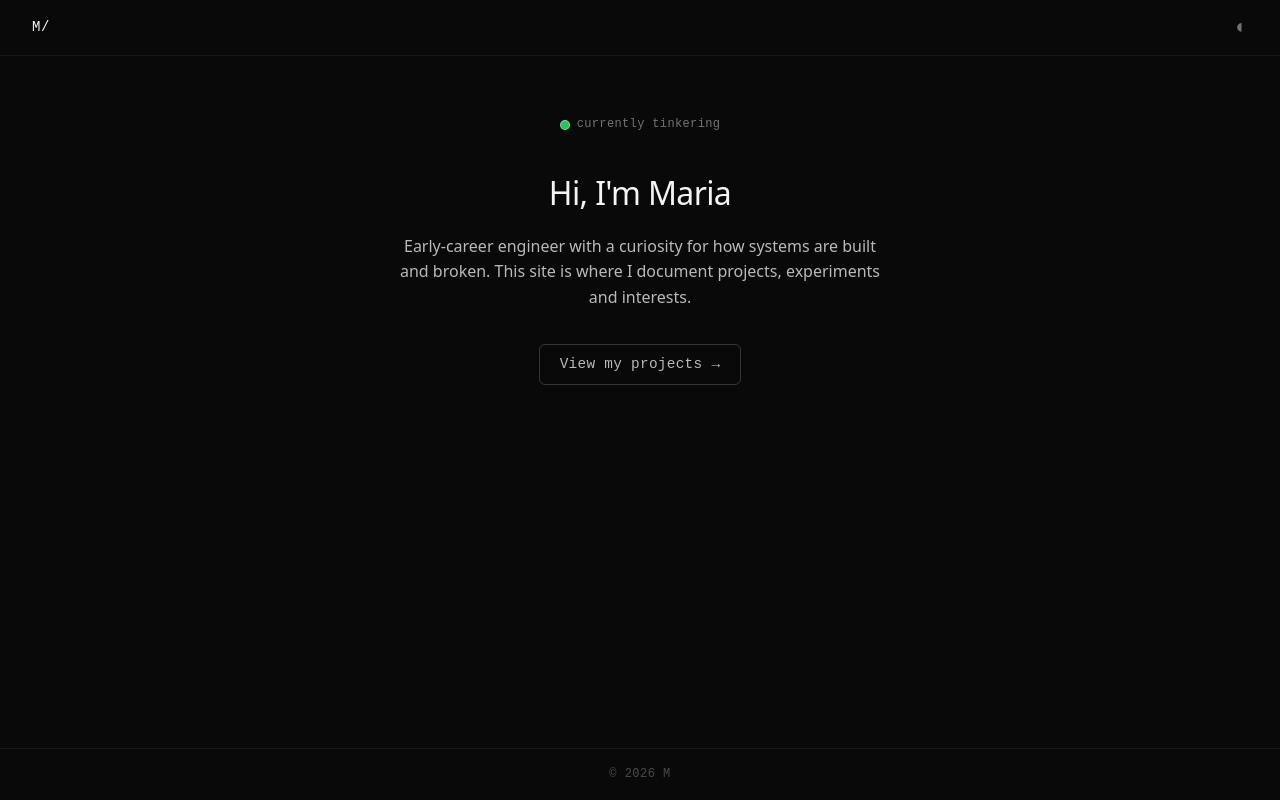
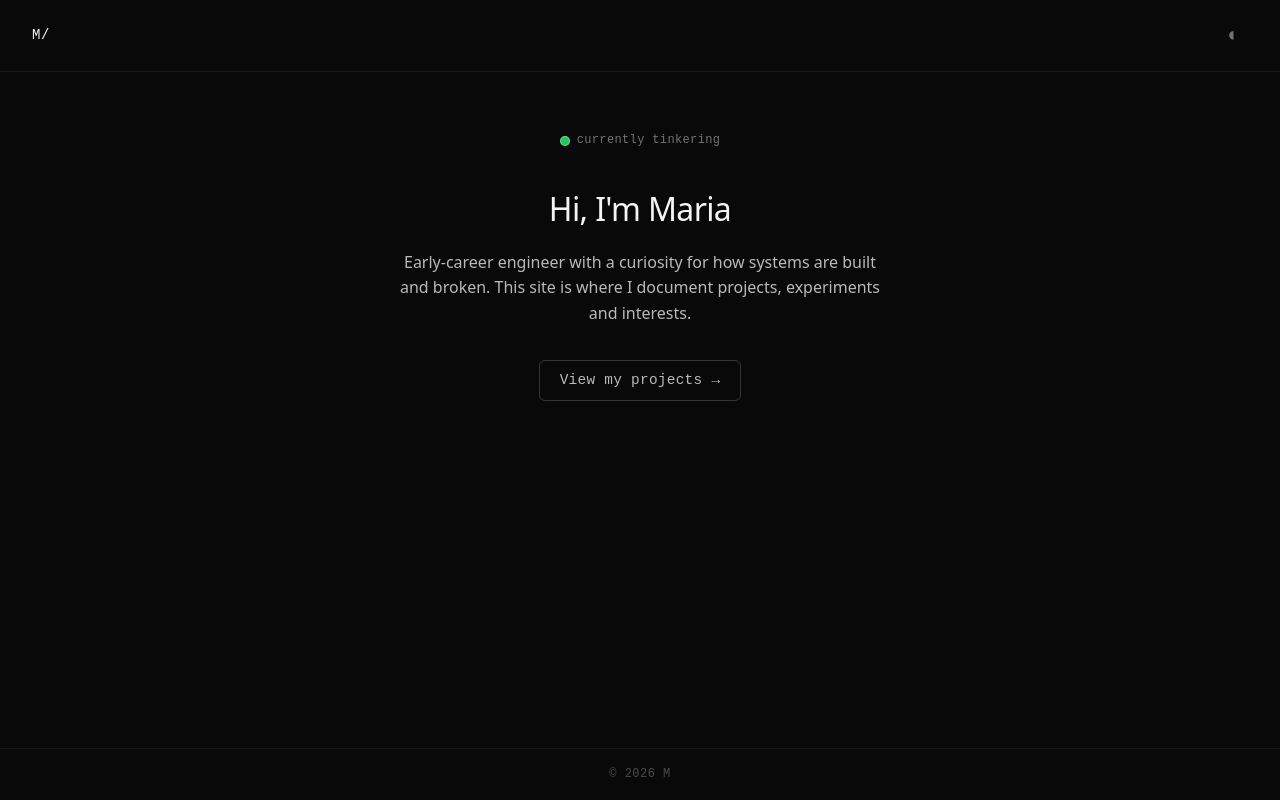
Before and after one commit to marorcas/marorcas.github.io, an Astro site: page / in a window 1280 px wide. Built offline with nearby package versions, Linux system fonts and the light colour scheme; Astro itself is replaced by a stand-in of ours.

Commit message:
adding padding to theme toggle

```diff
--- a/src/styles/global.css
+++ b/src/styles/global.css
@@ -116,7 +116,7 @@ nav a:hover {
   font-size: 20px;
   font-family: monospace;
   letter-spacing: 0.02em;
-  padding: 0;
+  padding: 0.5rem;
   transition: color 0.15s;
 }
 
```
